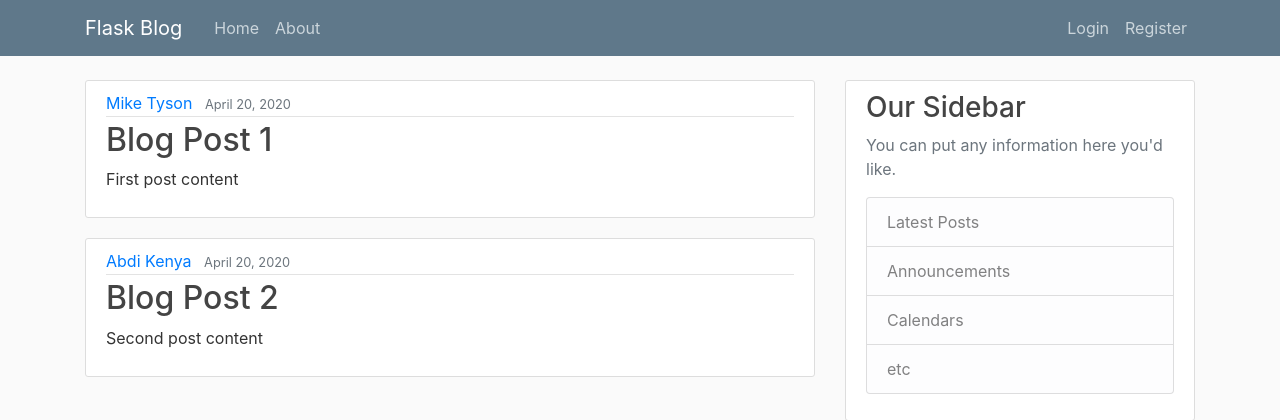
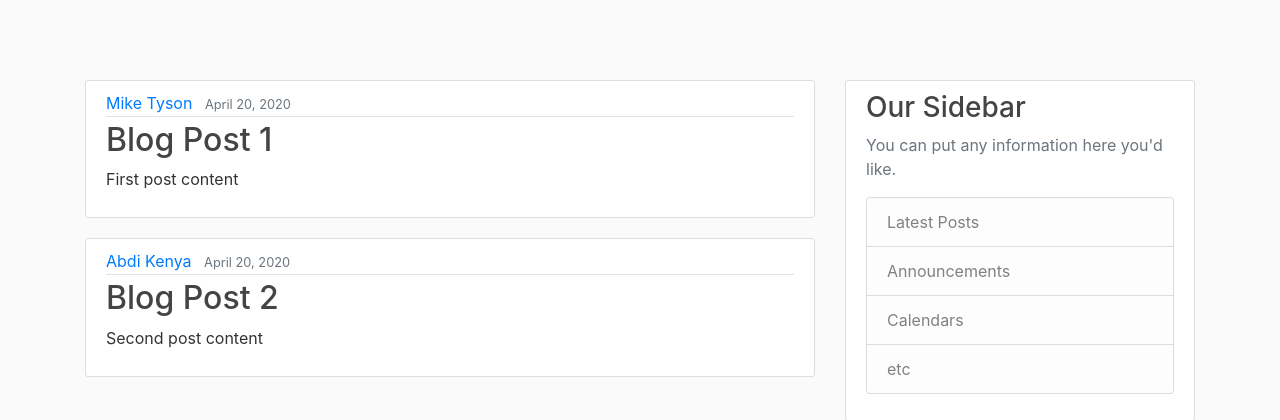
Before and after one commit to Abdifatah135/Flask-User, a Flask app: page / in a window 1280 px wide. Shown: the top 420 px of the page. Run offline with Flask 2, Linux system fonts and the light colour scheme; some libraries are stand-ins or nearby versions.

Commit message:
changed the navbar

```diff
--- a/templates/layout.html
+++ b/templates/layout.html
@@ -13,27 +13,7 @@
     {% endif %}
 </head>
 <body>
-        <header class="site-header">
-                <nav class="navbar navbar-expand-md navbar-dark bg-steel fixed-top">
-                  <div class="container">
-                    <a class="navbar-brand mr-4" href="/">Flask Blog</a>
-                    <button class="navbar-toggler" type="button" data-toggle="collapse" data-target="#navbarToggle" aria-controls="navbarToggle" aria-expanded="false" aria-label="Toggle navigation">
-                      <span class="navbar-toggler-icon"></span>
-                    </button>
-                    <div class="collapse navbar-collapse" id="navbarToggle">
-                      <div class="navbar-nav mr-auto">
-                        <a class="nav-item nav-link" href="/">Home</a>
-                        <a class="nav-item nav-link" href="/about">About</a>
-                      </div>
-                      <!-- Navbar Right Side -->
-                      <div class="navbar-nav">
-                        <a class="nav-item nav-link" href="/login">Login</a>
-                        <a class="nav-item nav-link" href="/register">Register</a>
-                      </div>
-                    </div>
-                  </div>
-                </nav>
-              </header>
+
               <main role="main" class="container">
                 <div class="row">
                   <div class="col-md-8">
```
